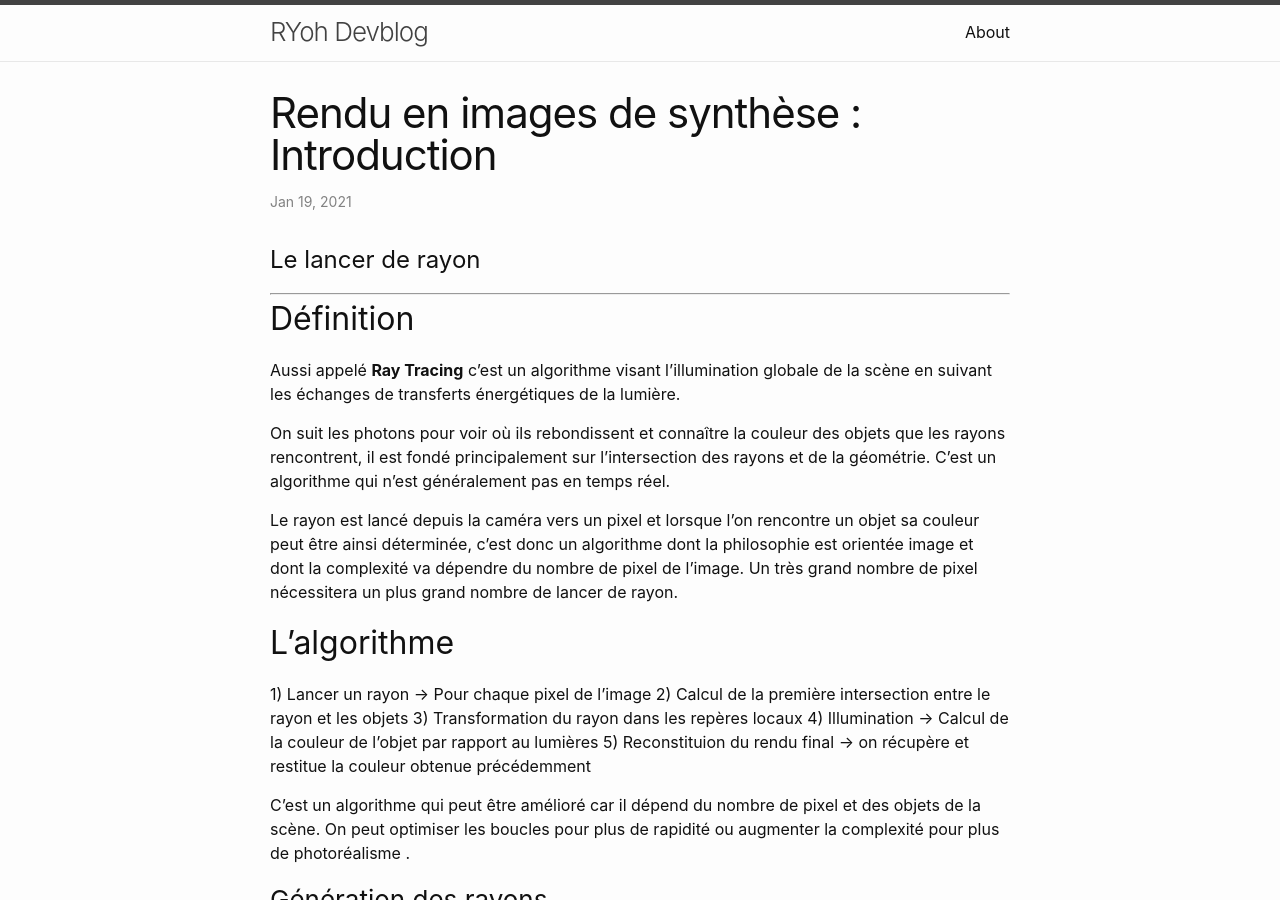
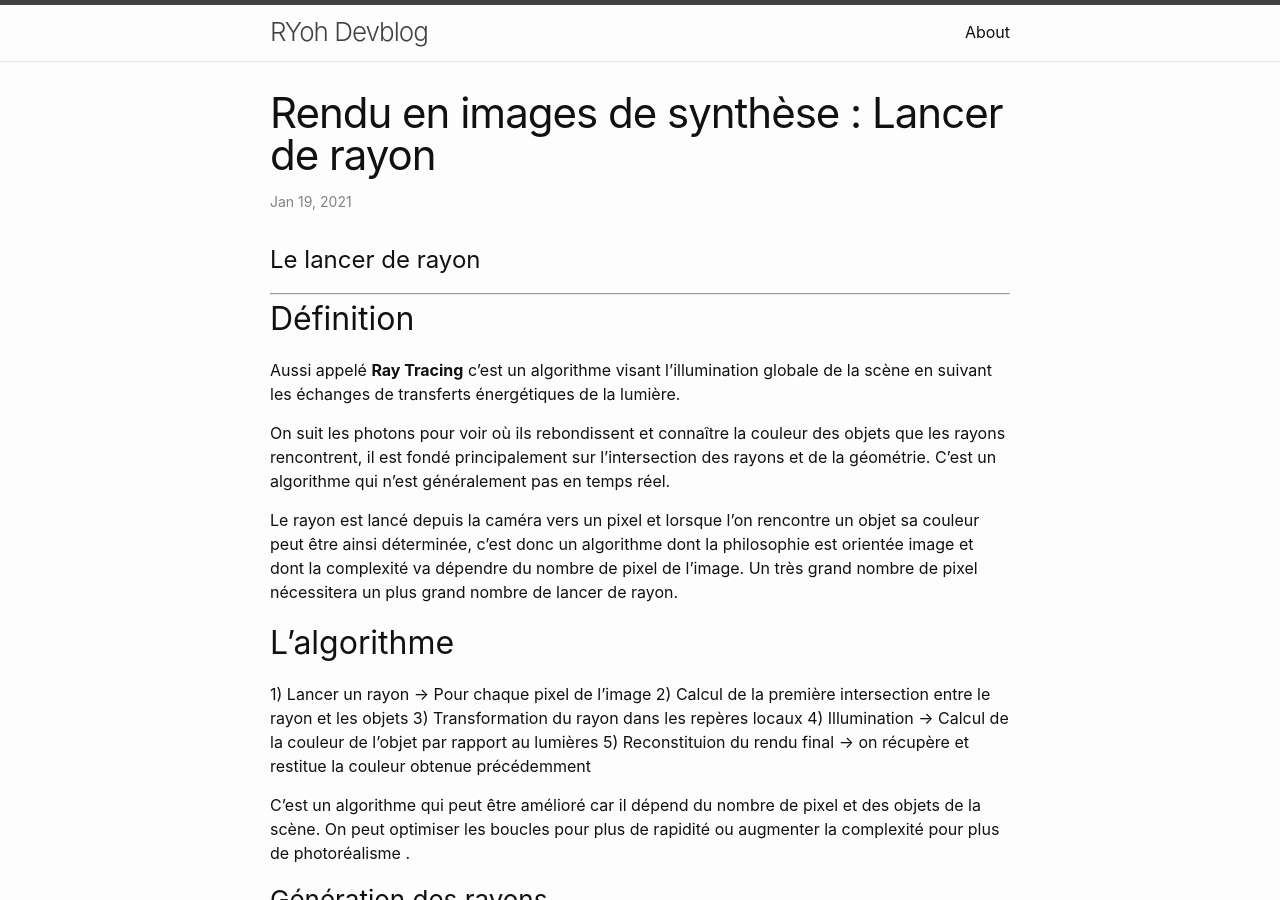
Before and after one commit to YohanRameau/YohanRameau.github.io, a Jekyll site: the page built from _posts/2020-01-19-lancer_rayon.md, in a window 1280 px wide and 900 px high. Built offline with Jekyll 4.4.1, drawn with Linux system fonts in a browser that asks for light colours.

Commit message:
update: title

```diff
--- a/_posts/2020-01-19-lancer_rayon.md
+++ b/_posts/2020-01-19-lancer_rayon.md
@@ -1,6 +1,6 @@
 ---
 layout: post
-title:  "Rendu en images de synthèse : Introduction"
+title:  "Rendu en images de synthèse : Lancer de rayon"
 date:   2021-01-19  22:00:08 +0200
 categories: Informatique Rendu Traitement Image Cpp Ray Tracing
 tags: Informatique Rendu Traitement Image Cpp Ray Tracing
```
